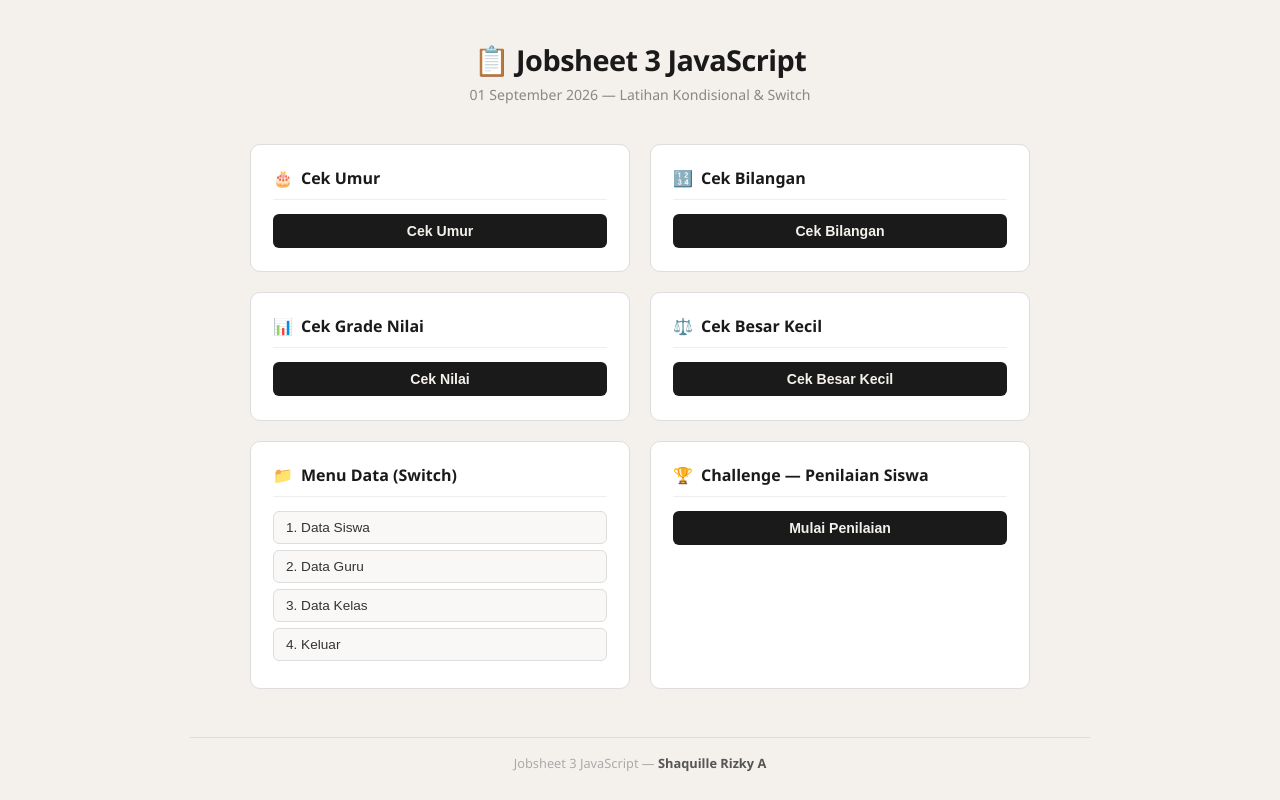
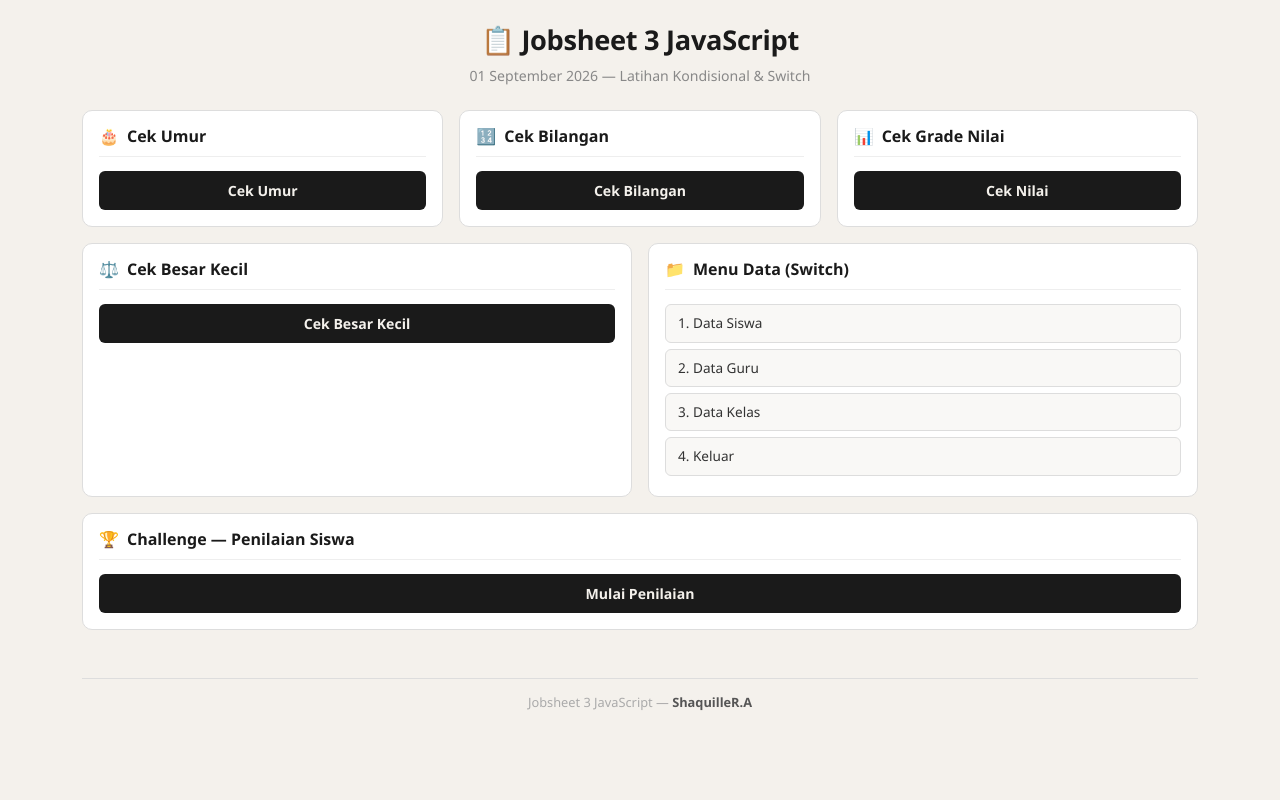
Before and after one commit to ShaqyAthaya/jobsheet3js, a plain HTML site: page index.html in a window 1280 px wide. Drawn offline with nearby package versions, Linux system fonts and the light colour scheme.

Commit message:
menambahkan kode agar web responsif

```diff
--- a/index.html
+++ b/index.html
@@ -4,45 +4,76 @@
     <meta charset="UTF-8">
     <meta name="viewport" content="width=device-width, initial-scale=1.0">
     <title>Jobsheet 3 JS</title>
+    <!-- Bootstrap 5 CDN -->
+    <link rel="stylesheet" href="https://cdn.jsdelivr.net/npm/bootstrap@5.3.3/dist/css/bootstrap.min.css">
     <link rel="stylesheet" href="style.css">
 </head>
 <body>
 
+    <div class="container py-4">
+
+        <!-- Header -->
+        <div class="text-center mb-4">
             <h1>📋 Jobsheet 3 JavaScript</h1>
             <p class="subtitle">01 September 2026 &mdash; Latihan Kondisional &amp; Switch</p>
+        </div>
 
-    <div class="container">
+        <!-- Baris 1: Umur, Bilangan, Nilai -->
+        <div class="row g-3 mb-3">
 
             <!-- Card 1: Cek Umur -->
-        <div class="card">
+            <div class="col-12 col-md-4">
+                <div class="card h-100">
+                    <div class="card-body">
                         <h2><span class="icon">🎂</span> Cek Umur</h2>
                         <button class="btn" onclick="cekUmur()">Cek Umur</button>
                         <div class="result-box" id="hasil-umur"></div>
                     </div>
+                </div>
+            </div>
 
             <!-- Card 2: Cek Bilangan -->
-        <div class="card">
+            <div class="col-12 col-md-4">
+                <div class="card h-100">
+                    <div class="card-body">
                         <h2><span class="icon">🔢</span> Cek Bilangan</h2>
                         <button class="btn" onclick="cekBilangan()">Cek Bilangan</button>
                         <div class="result-box" id="hasil-bilangan"></div>
                     </div>
+                </div>
+            </div>
 
             <!-- Card 3: Cek Nilai -->
-        <div class="card">
+            <div class="col-12 col-md-4">
+                <div class="card h-100">
+                    <div class="card-body">
                         <h2><span class="icon">📊</span> Cek Grade Nilai</h2>
                         <button class="btn" onclick="cekNilai()">Cek Nilai</button>
                         <div class="result-box" id="hasil-nilai"></div>
                     </div>
+                </div>
+            </div>
+
+        </div>
+
+        <!-- Baris 2: Besar Kecil, Menu Data -->
+        <div class="row g-3 mb-3">
 
             <!-- Card 4: Cek Besar Kecil -->
-        <div class="card">
+            <div class="col-12 col-md-6">
+                <div class="card h-100">
+                    <div class="card-body">
                         <h2><span class="icon">⚖️</span> Cek Besar Kecil</h2>
                         <button class="btn" onclick="cekBesarKecil()">Cek Besar Kecil</button>
                         <div class="result-box" id="hasil-besarkecil"></div>
                     </div>
+                </div>
+            </div>
 
             <!-- Card 5: Menu Data (Switch) -->
-        <div class="card">
+            <div class="col-12 col-md-6">
+                <div class="card h-100">
+                    <div class="card-body">
                         <h2><span class="icon">📁</span> Menu Data (Switch)</h2>
                         <div class="data-menu">
                             <button onclick="pilihanData('1')" id="btn-data-1">1. Data Siswa</button>
@@ -52,22 +83,33 @@
                         </div>
                         <div class="result-box" id="hasil-data"></div>
                     </div>
+                </div>
+            </div>
 
-        <!-- Card 6: Challenge - Penilaian Siswa -->
+        </div>
+
+        <!-- Baris 3: Challenge (full width) -->
+        <div class="row g-3">
+            <div class="col-12">
                 <div class="card">
+                    <div class="card-body">
                         <h2><span class="icon">🏆</span> Challenge — Penilaian Siswa</h2>
                         <button class="btn" onclick="hitungChallenge()">Mulai Penilaian</button>
                         <div class="result-box" id="hasil-challenge"></div>
                     </div>
+                </div>
+            </div>
+        </div>
+
+        <!-- Footer -->
+        <footer>
+            Jobsheet 3 JavaScript &mdash; <span>ShaquilleR.A</span>
+        </footer>
 
     </div>
 
-    <!-- Hanya load app.js yang sudah berisi semua fungsi -->
+    <script src="https://cdn.jsdelivr.net/npm/bootstrap@5.3.3/dist/js/bootstrap.bundle.min.js"></script>
     <script src="app.js"></script>
-
-    <footer>
-        Jobsheet 3 JavaScript &mdash; <span>Shaquille Rizky A</span>
-    </footer>
 
 </body>
 </html>
--- a/style.css
+++ b/style.css
@@ -1,53 +1,35 @@
-* {
-    margin: 0;
-    padding: 0;
-    box-sizing: border-box;
-}
+/* =============================================
+   Custom styles — Bootstrap menangani layout & grid
+   ============================================= */
 
 body {
+    background-color: #f4f1ec;
     font-family: 'Segoe UI', Tahoma, Geneva, Verdana, sans-serif;
-    background-color: #f4f1ec;
-    min-height: 100vh;
     color: #1a1a1a;
-    padding: 40px 20px 20px;
-    display: flex;
-    flex-direction: column;
 }
 
 h1 {
-    text-align: center;
-    font-size: 1.8rem;
+    font-size: 1.7rem;
+    font-weight: 700;
     color: #1a1a1a;
-    margin-bottom: 6px;
-    font-weight: 700;
-    letter-spacing: -0.5px;
+    letter-spacing: -0.3px;
 }
 
 .subtitle {
-    text-align: center;
     color: #888;
-    margin-bottom: 40px;
     font-size: 0.88rem;
 }
 
-.container {
-    max-width: 900px;
-    margin: 0 auto;
-    flex: 1;
-    display: grid;
-    grid-template-columns: repeat(auto-fit, minmax(380px, 1fr));
-    gap: 20px;
+/* Card override — Bootstrap .card sudah ada border, tinggal sesuaikan */
+.card {
+    border: 1px solid #ddd;
+    border-radius: 10px;
+    background: #ffffff;
 }
 
-.card {
-    background: #ffffff;
-    border: 1px solid #ddd;
-    border-radius: 10px;
-    padding: 22px;
-}
-
-.card h2 {
+.card-body h2 {
     font-size: 1rem;
+    font-weight: 600;
     color: #1a1a1a;
     margin-bottom: 14px;
     padding-bottom: 10px;
@@ -55,9 +37,9 @@ h1 {
     display: flex;
     align-items: center;
     gap: 8px;
-    font-weight: 600;
 }
 
+/* Tombol utama — override Bootstrap .btn */
 .btn {
     display: block;
     width: 100%;
@@ -69,25 +51,26 @@ h1 {
     cursor: pointer;
     font-size: 0.88rem;
     font-weight: 600;
-    margin-top: 4px;
     transition: background 0.15s;
 }
 
 .btn:hover {
     background: #333;
+    color: #f4f1ec;
 }
 
 .btn:active {
     background: #555;
 }
 
+/* Kotak hasil */
 .result-box {
     margin-top: 14px;
     background: #f9f8f6;
     border-left: 3px solid #1a1a1a;
     border-radius: 6px;
     padding: 12px 14px;
-    font-size: 0.85rem;
+    font-size: 0.84rem;
     line-height: 1.8;
     color: #333;
     display: none;
@@ -99,22 +82,17 @@ h1 {
     display: block;
 }
 
-.result-box .label {
-    color: #888;
-}
-
-.result-box .value {
-    color: #1a1a1a;
-    font-weight: 600;
-}
+.result-box .label { color: #888; }
+.result-box .value { color: #1a1a1a; font-weight: 600; }
 
 .result-box .keterangan-baik  { color: #2a7a2a; font-weight: bold; }
 .result-box .keterangan-cukup { color: #b87300; font-weight: bold; }
 .result-box .keterangan-gagal { color: #c0392b; font-weight: bold; }
 
+/* Badge grade */
 .badge {
     display: inline-block;
-    padding: 1px 10px;
+    padding: 2px 10px;
     border-radius: 4px;
     font-size: 0.8rem;
     font-weight: bold;
@@ -126,6 +104,7 @@ h1 {
 .badge-D { background: #ffe8cc; color: #7a3a00; border: 1px solid #ffcc99; }
 .badge-E { background: #fde0dd; color: #7a1a1a; border: 1px solid #f5b0aa; }
 
+/* Menu data switch */
 .data-menu {
     display: flex;
     flex-direction: column;
@@ -160,14 +139,10 @@ h1 {
 footer {
     text-align: center;
     margin-top: 48px;
-    padding: 16px 0 8px;
+    padding: 14px 0 4px;
     border-top: 1px solid #ddd;
     color: #aaa;
     font-size: 0.8rem;
-    max-width: 900px;
-    width: 100%;
-    margin-left: auto;
-    margin-right: auto;
 }
 
 footer span {
```
Lines whose indentation alone changed are shown as unchanged.
